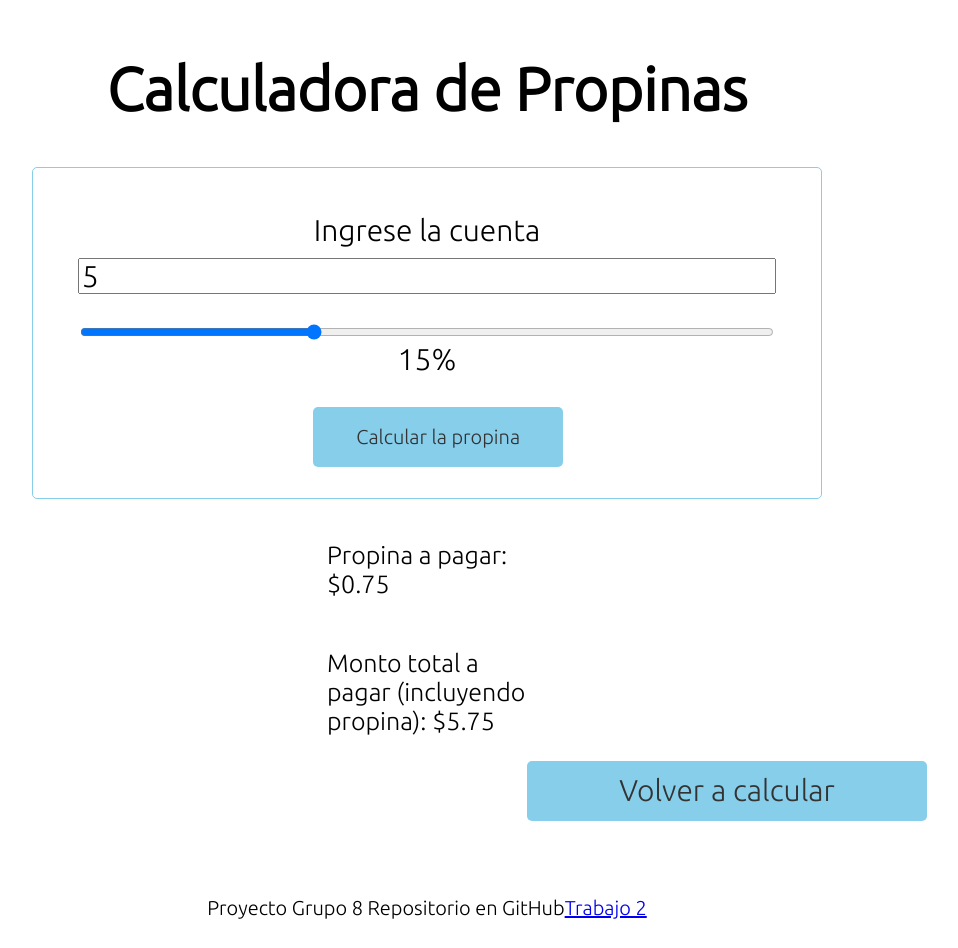
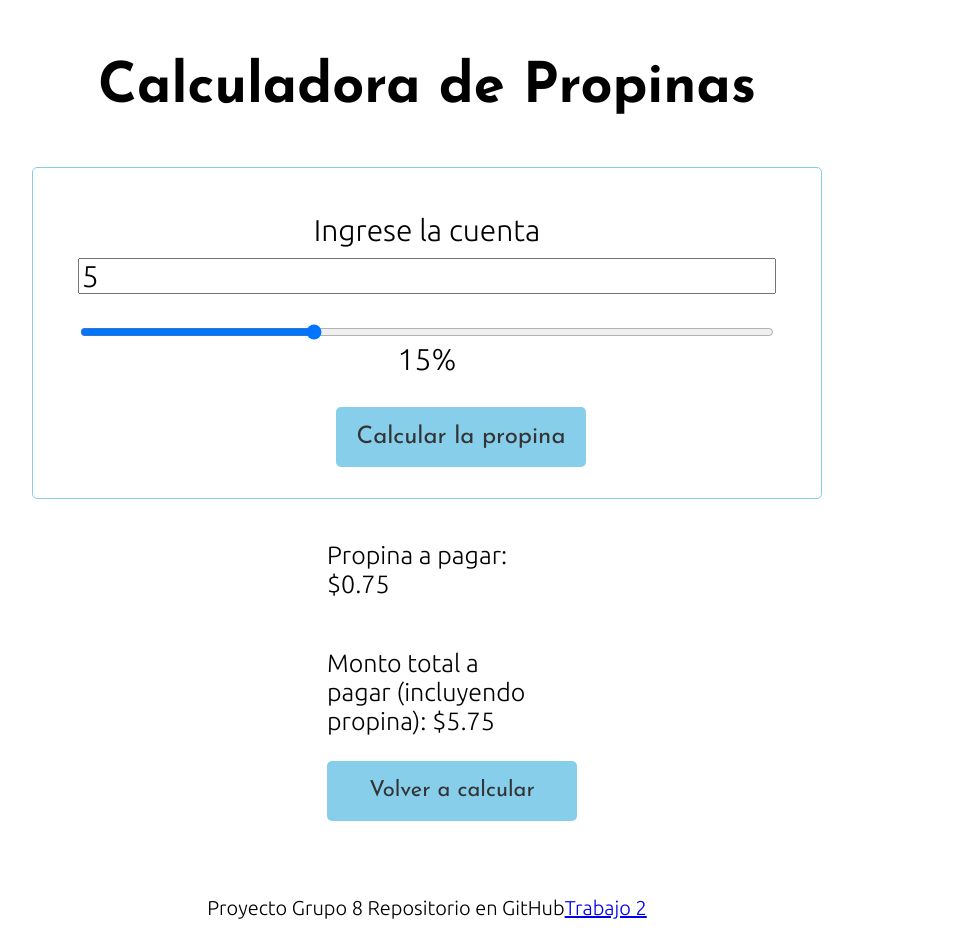
Before and after one commit to Juud1/Proyecto01JSGrupo8, a plain HTML site: page Public/index.html in a window 1280 px wide. Both pictures are taken after typing "5" into the empty fields and a click on the button "Calcular la propina". Shown: the whole page, without its empty margins (213-1171 px from the left). Drawn offline with Linux system fonts and the light colour scheme; a web font is replaced by a local one.

Commit message:
Alineacion de los botones-css

```diff
--- a/Public/css/style.css
+++ b/Public/css/style.css
@@ -1,3 +1,7 @@
+
+
+  @import url('https://fonts.googleapis.com/css2?family=Josefin+Sans:wght@200;400;700&display=swap');
+
 
 .titulo{
 
@@ -5,8 +9,8 @@
     align-items: center;
     justify-content: center;
     height: 20vh;
-    font-size: 30px;
-    font-family: 'Ubuntu', sans-serif;
+    font-size: 28px;
+    font-family: 'Josefin Sans', sans-serif;
 }
 .container
 {
@@ -64,14 +68,14 @@ label{
 .button{
  height: 60px;
  background-color: skyblue;
- font-size: 20px;
+ font-size: 24px;
  border: none;
  border-radius: 5px;
  color: #333;
  justify-content: center;
- margin-left: 35%;
+ margin-left: 38%;
  width: 250px;
- font-family: 'Ubuntu', sans-serif;
+ font-family: 'Josefin Sans', sans-serif;
 }
 
 .button:hover{
@@ -82,14 +86,14 @@ color: skyblue;
 .button_dos{
     height: 60px;
     background-color: skyblue;
-    font-size: 30px;
+    font-size: 22px;
     border: none;
     border-radius: 5px;
     color: #333;
     justify-content: center;
-    margin-left:200px;
-    width: 400px;
-    font-family: 'Ubuntu', sans-serif;
+    margin-left: auto;
+    width: 250px;
+    font-family: 'Josefin Sans', sans-serif;
    }
 
 .button_dos:hover{
```
